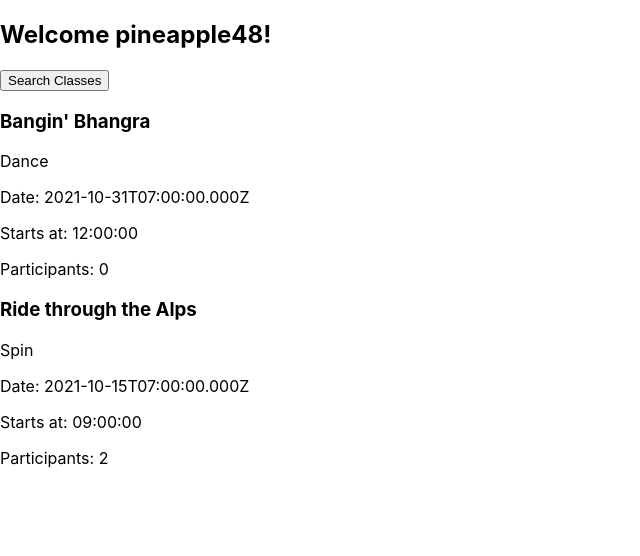
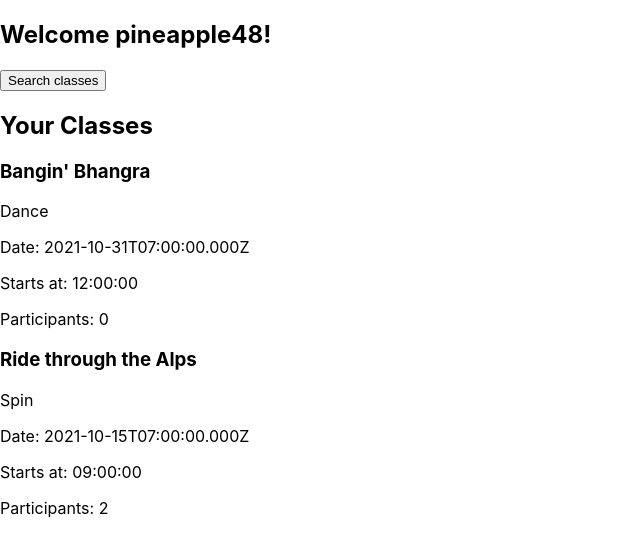
Before and after one commit to 10-21-BW-AnywhereFitness/frontend, a React (Create React App) app in the folder anywherefitness-fe/: page / in a window 1280 px wide. Shown: the top 556 px of the page, without its empty margins (0-640 px from the left). Built offline with nearby package versions, Linux system fonts and the light colour scheme.

Commit message:
minor changes to client landing page

```diff
--- a/anywherefitness-fe/src/components/landing/ClientLanding.js
+++ b/anywherefitness-fe/src/components/landing/ClientLanding.js
@@ -51,12 +51,13 @@ const ClientLanding = props => {
         <div className="client-landing">
             {/** Navbar */}
             <h2>Welcome {username}!</h2>
-            <button onClick={searchOnClick} >Search Classes</button>
+            <button onClick={searchOnClick}>Search classes</button>
+            <h2>Your Classes</h2>
             <div className="client-classes">
                 {reservedClasses.length === 0
                     ? <h2>Getting your classes...</h2>
                     : reservedClasses.map(_class => (
-                        <ClassDetails key={_class.class_id} _class={_class} />
+                        <ClassDetails key={_class.class_id} _class={_class} instructor={false}/>
                     ))
                 }
             </div>
```
